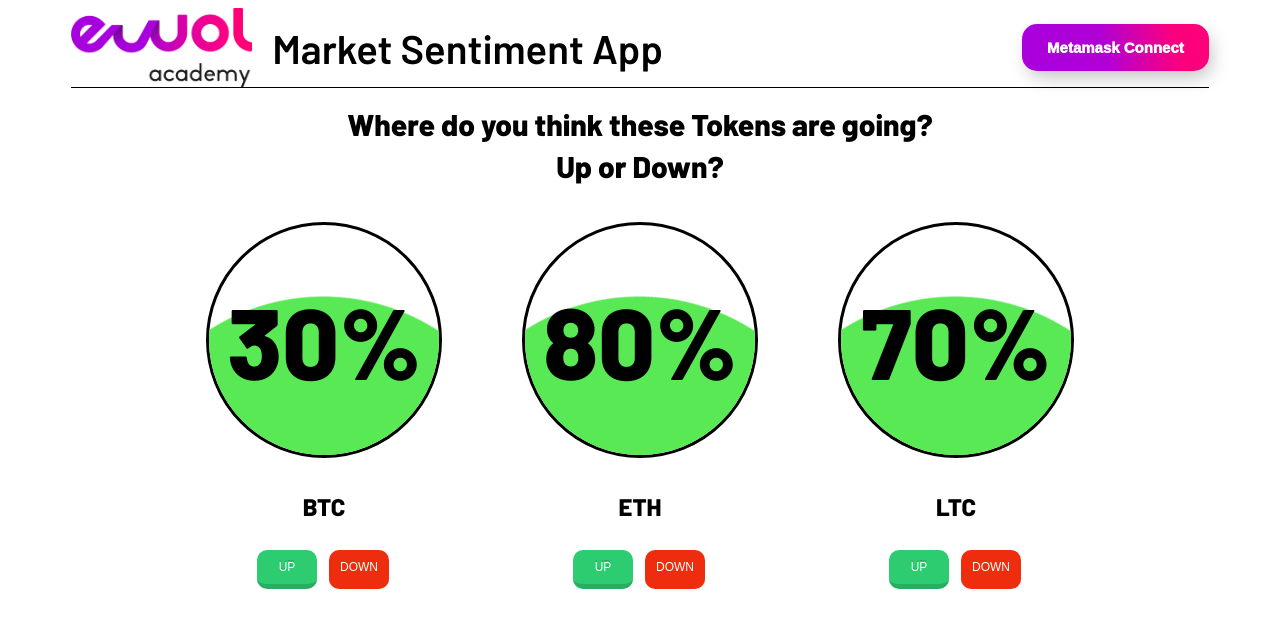
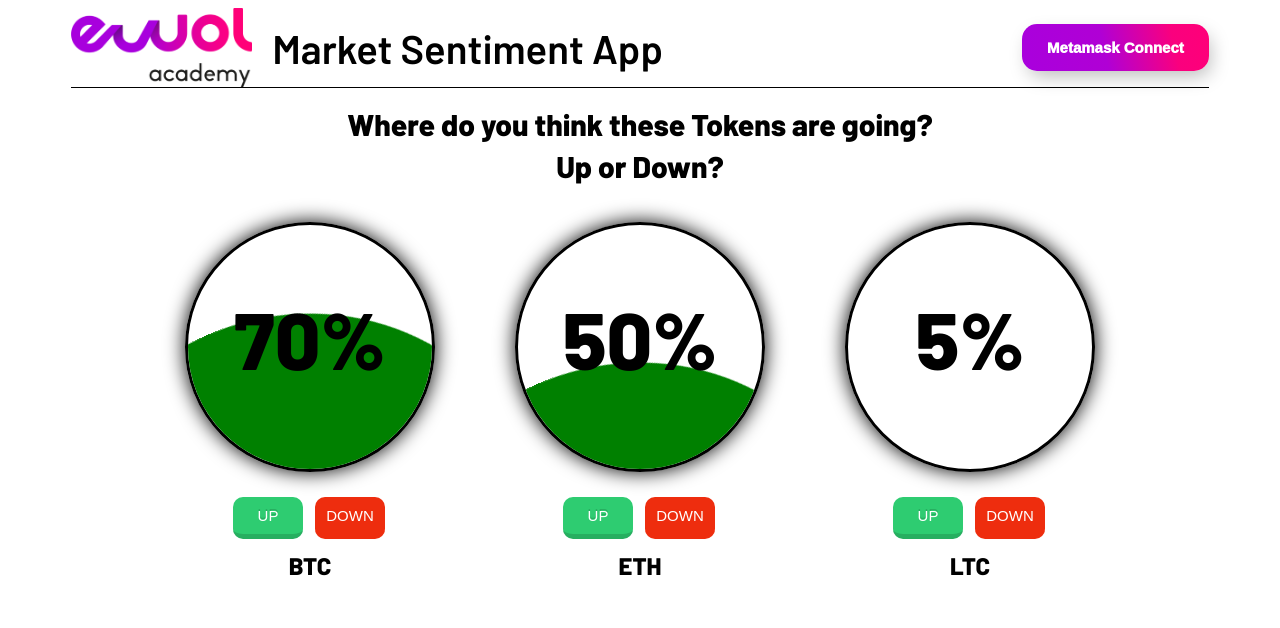
Before and after one commit to TinMon11/marketSentiment, a React (Create React App) app: page / in a window 1280 px wide. Shown: the top 628 px of the page. Built offline with nearby package versions, Linux system fonts and the light colour scheme.

Commit message:
Sytles added. Wave on bubbles

```diff
--- a/src/App.css
+++ b/src/App.css
@@ -2,7 +2,6 @@
 
 * {
   padding: 0;
-
   box-sizing: border-box;
 }
 
--- a/src/App.js
+++ b/src/App.js
@@ -1,11 +1,7 @@
 import React from 'react';
 import './App.css';
-import { HomePage } from './pages/homePage/';
+import { Bubble } from './components/bubble';
 import { Navbar } from './components/navbar'
-
-import "./App.css"
-import { Button } from './components/button';
-import { Bubble } from './components/bubble';
 
 
 function App() {
@@ -17,9 +13,9 @@ function App() {
         <p>Up or Down?</p>
       </div>
       <div className='App-bubbles'>
-        <Bubble ticker="BTC" sentiment="30%" />
-        <Bubble ticker="ETH" sentiment="80%" />
-        <Bubble ticker="LTC" sentiment="70%" />
+        <Bubble ticker="BTC" sentiment="70" bubbleColor='green' />
+        <Bubble ticker="ETH" sentiment="50" bubbleColor='green' />
+        <Bubble ticker="LTC" sentiment="5" bubbleColor='red' />
       </div>
     </div>
   );
--- a/src/components/bubble/index.css
+++ b/src/components/bubble/index.css
@@ -6,49 +6,68 @@
     gap: 5px;
 }
 
+
+.bubble-circle {
+    border: 3px solid black;
+    width: 250px;
+    height: 250px;
+    margin-bottom: 5px;
+    border-radius: 50%;
+    box-shadow: 0 0 20px black;
+    overflow: hidden;
+    position: relative;
+
+}
+
+.wave {
+    position: relative;
+    right: 40%;
+    width: 180%;
+    height: 190%;
+    transform-origin: 50% 50%;
+    border-radius: 65% 56%;
+    animation: spin 8s infinite linear;
+  }
+
+@keyframes spin {
+    100% {
+      transform: rotate(360deg);
+    }
+  }
+
+
+.bubble-circle-sentiment {
+    position: absolute;
+    top: 65px;
+    width: 100%;
+    text-align: center;
+    right: 0px;
+    font-size: 80px;
+    font-weight: bolder;
+}
+
+.bubble-circle-ticker {
+    font-size: 24px;
+    font-weight: bold;
+    margin-top: 5px;
+}
+
 .bubble-buttons {
     display: flex;
     flex-direction: row;
     align-items: center;
     justify-content: center;
     gap: 10px;
+    margin-top: 15px;
 }
 
-.bubble-circle {
-    width: 200px;
-    height: 200px;
-    border: 3px solid black;
-    padding: 115px;
-    margin-bottom: 5px;
-    border-radius: 100%;
-    display: flex;
-    flex-direction: column;
-    align-items: center;
-    justify-content: center;
-
-    position: relative;
-    overflow: hidden;
-
-}
-
-.bubble-circle::before {
-    position: absolute;
-    content: '';
-    width: 200%;
-    height: 200%;
-    background-color: white;
-    top: 100%;
-    border-radius: 55%;
-    animation: wave 12s infinite linear;
-}
-
-.bubble-circle::after {
+/* .bubble-circle::after {
     position: absolute;
     content: '';
     width: 204%;
     height: 204%;
     background-color: #59e954;
-    top: 35%;
+    top: 90%;
     border-radius: 45%;
     animation: wave 8s infinite linear;
     animation-delay: 0.5s;
@@ -62,15 +81,4 @@
     100% {
         transform: rotate(360deg);
     }
-}
-
-.bubble-circle-ticker {
-    font-size: 24px;
-    font-weight: bold;
-}
-
-.bubble-circle-sentiment {
-    z-index: 1;
-    font-size: 100px;
-    font-weight: bolder;
-}
+} */
--- a/src/components/bubble/index.js
+++ b/src/components/bubble/index.js
@@ -2,17 +2,25 @@ import React from 'react'
 import { Button } from '../button'
 import "./index.css"
 
+
 export const Bubble = (props) => {
+
+    const bubbleStyle = {
+        marginTop: `${100 - props.sentiment}%`,
+        backgroundColor: props.bubbleColor
+    }
+
     return (
         <div className='bubble-modal' >
             <div className='bubble-circle'>
-                <p className='bubble-circle-sentiment'>{props.sentiment}</p>
+                <div className='wave' style={bubbleStyle}></div>
+                <div className='bubble-circle-sentiment'>{props.sentiment}%</div>
             </div>
-            <p className='bubble-circle-ticker'>{props.ticker}</p>
             <div className='bubble-buttons'>
                 <Button className="buttonUp">UP</Button>
                 <Button className="buttonDown">DOWN</Button>
             </div>
+            <p className='bubble-circle-ticker'>{props.ticker}</p>
 
         </div>)
 }
--- a/src/components/button/index.css
+++ b/src/components/button/index.css
@@ -1,11 +1,11 @@
 .buttonUp {
     position: relative;
     padding: 10px;
-    width: 60px;
+    width: 70px;
     margin: 0px 2px 2px 0px;
     float: left;
     border-radius: 10px;
-    font-size: 12px;
+    font-size: 15px;
     color: #FFF;
     text-decoration: none;
     background-color: #2ecc71;
@@ -24,13 +24,14 @@
 }
 
 .buttonDown {
+
     position: relative;
-    width: 60px;
+    width: 70px;
     padding: 10px;
     margin: 0px 2px 2px 0px;
     float: left;
     border-radius: 10px;
-    font-size: 12px;
+    font-size: 15px;
     color: #FFF;
     text-decoration: none;
     background-color: #ee2d0e;
--- a/src/pages/homePage/index.js
+++ /dev/null
@@ -1,7 +0,0 @@
-import React from 'react'
-
-export const HomePage = () => {
-  return (
-    <div>Hola Desde el Home</div>
-  )
-}
```
Also changed, not shown: src/pages/homePage/index.css (deleted).
